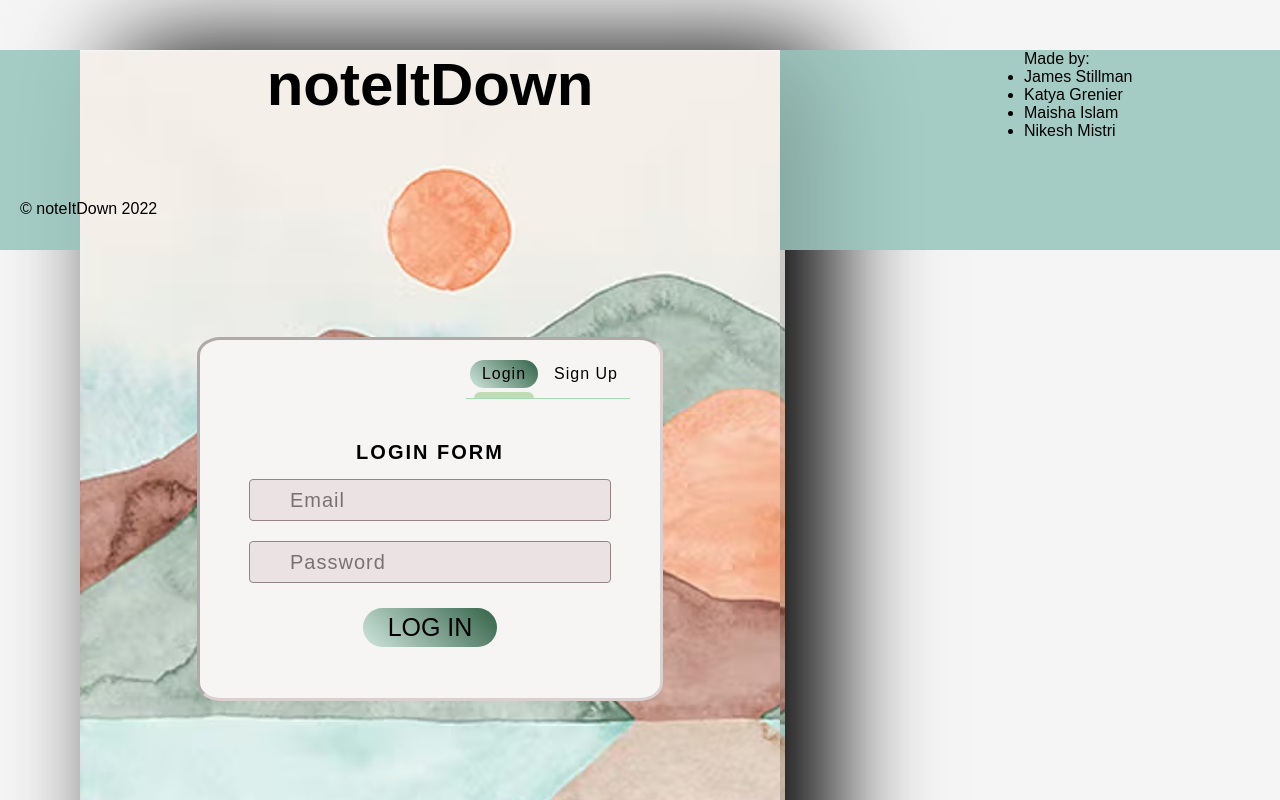
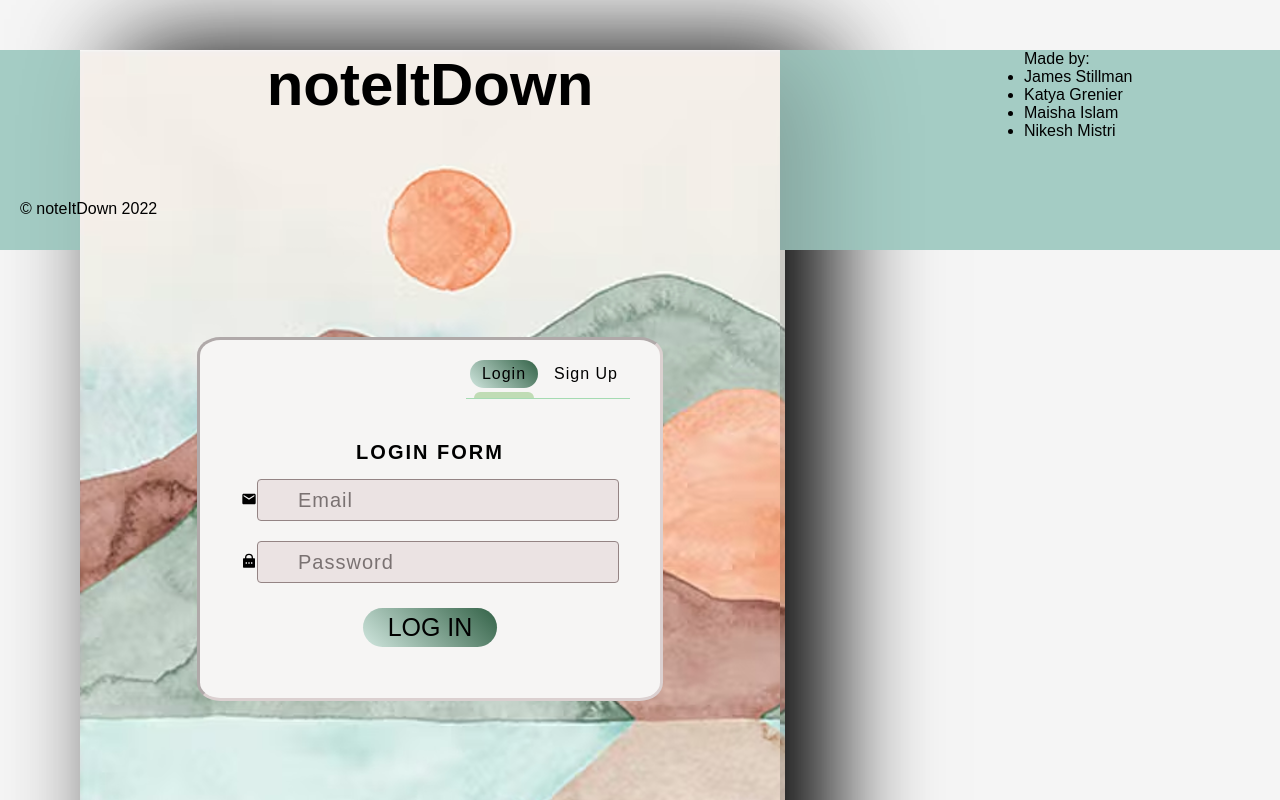
Before and after one commit to maisha-i/Capstone-fullstack-app, a React (Create React App) app in the folder frontend/note-it-down/: page / in a window 1280 px wide. Shown: the top 800 px of the page. Built offline with nearby package versions, Linux system fonts and the light colour scheme; a web font is replaced by a local one.

Commit message:
form icons

```diff
--- a/frontend/note-it-down/package.json
+++ b/frontend/note-it-down/package.json
@@ -9,6 +9,7 @@
     "axios": "^0.27.2",
     "react": "^18.2.0",
     "react-dom": "^18.2.0",
+    "react-icons": "^4.4.0",
     "react-scripts": "5.0.1",
     "react-uuid": "^1.0.2",
     "web-vitals": "^2.1.4"
--- a/frontend/note-it-down/src/Login/AddNewUser.js
+++ b/frontend/note-it-down/src/Login/AddNewUser.js
@@ -1,4 +1,9 @@
 import { useState } from "react";
+import { RiLockPasswordFill, RiUser3Fill} from "react-icons/ri";
+import { MdEmail } from "react-icons/md";
+
+
+
 
 const AddNewUser = ({addNewUserToState}) => {
 
@@ -18,7 +23,7 @@ const AddNewUser = ({addNewUserToState}) => {
                 <form className=""onSubmit={handleUserAdd}>
 
                     <div className="form-group">
-                        <input
+                        <RiUser3Fill/><input
                         type="text" placeholder="Full Name"
                         onChange={(event) => setNewName(event.target.value)}
                         value={newName}
@@ -26,7 +31,7 @@ const AddNewUser = ({addNewUserToState}) => {
                     </div>
 
                     <div className="form-group">
-                        <input
+                        <MdEmail/><input
                         type="email" placeholder="Email"
                         onChange={(event) => setNewEmail(event.target.value)}
                         value={newEmail}
@@ -34,7 +39,7 @@ const AddNewUser = ({addNewUserToState}) => {
                     </div>
 
                     <div className="form-group">
-                        <input
+                        <RiLockPasswordFill/><input
                         type="password" placeholder="Password"
                         onChange={(event) => setNewPassword(event.target.value)}
                         value={newPassword}
--- a/frontend/note-it-down/src/Login/UserLogin.js
+++ b/frontend/note-it-down/src/Login/UserLogin.js
@@ -1,5 +1,9 @@
 import { useState, useEffect } from "react";
 import axios from "axios";
+import { RiLockPasswordFill, RiUser3Fill} from "react-icons/ri";
+import { MdEmail } from "react-icons/md";
+
+
 
 
 const UserLogin = () => {
@@ -36,7 +40,7 @@ const UserLogin = () => {
                     <div className="email">
                         {/* value = username set out inline 4  - bind the username and password to the text boxes
                         value of username = value of text box*/}
-                        <input
+                        <MdEmail/><input
                         type="email" placeholder="Email" id="email"
                         value={email}
                         onChange={(event) => setEmail(event.target.value)}
@@ -44,7 +48,7 @@ const UserLogin = () => {
                     </div>
 
                     <div className="password">
-                        <input
+                    <RiLockPasswordFill/><input
                         type="password" placeholder="Password"
                         id="password"
                         value={password}
```
Also changed, not shown: 1 other file (tests, documents, lock files or other folders).
